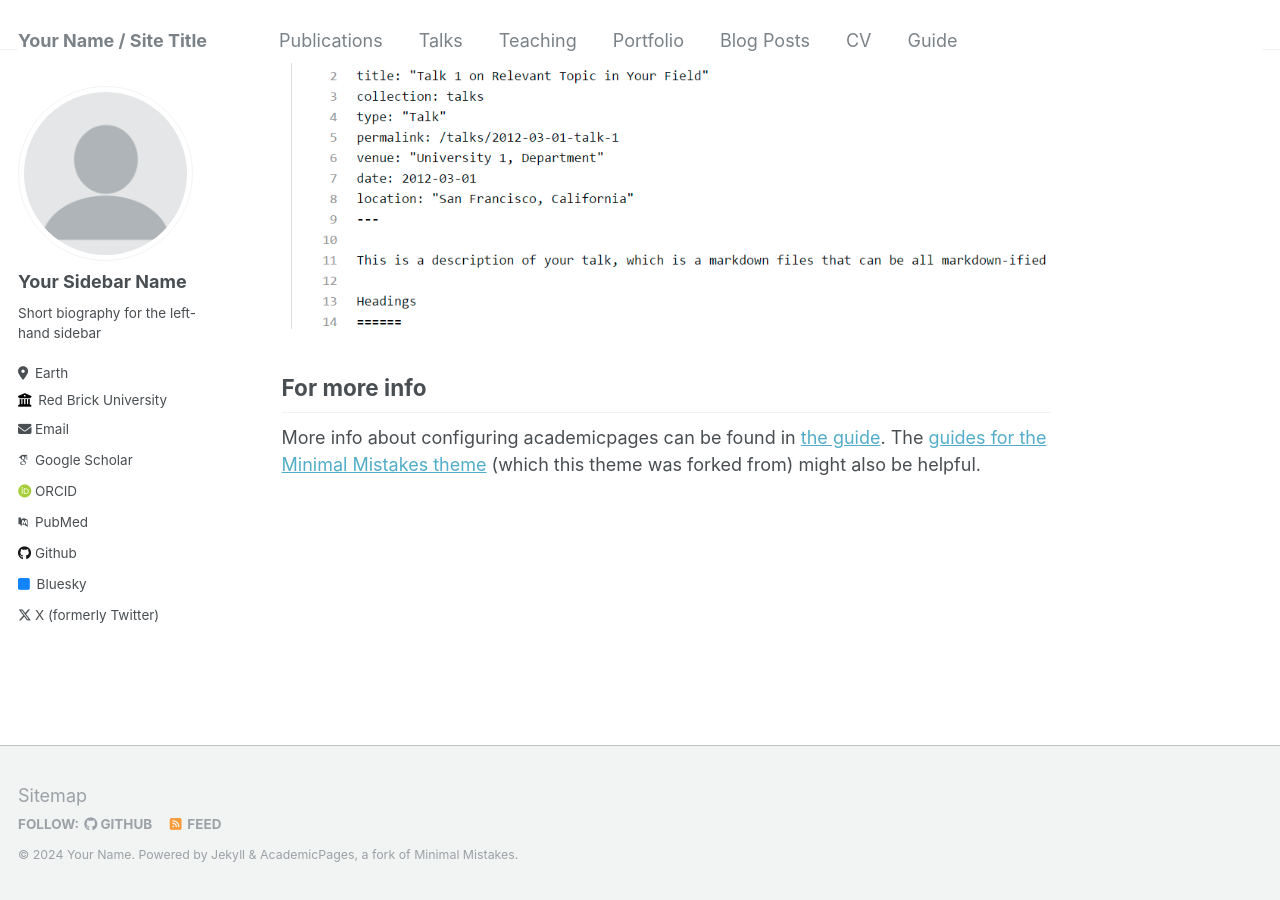
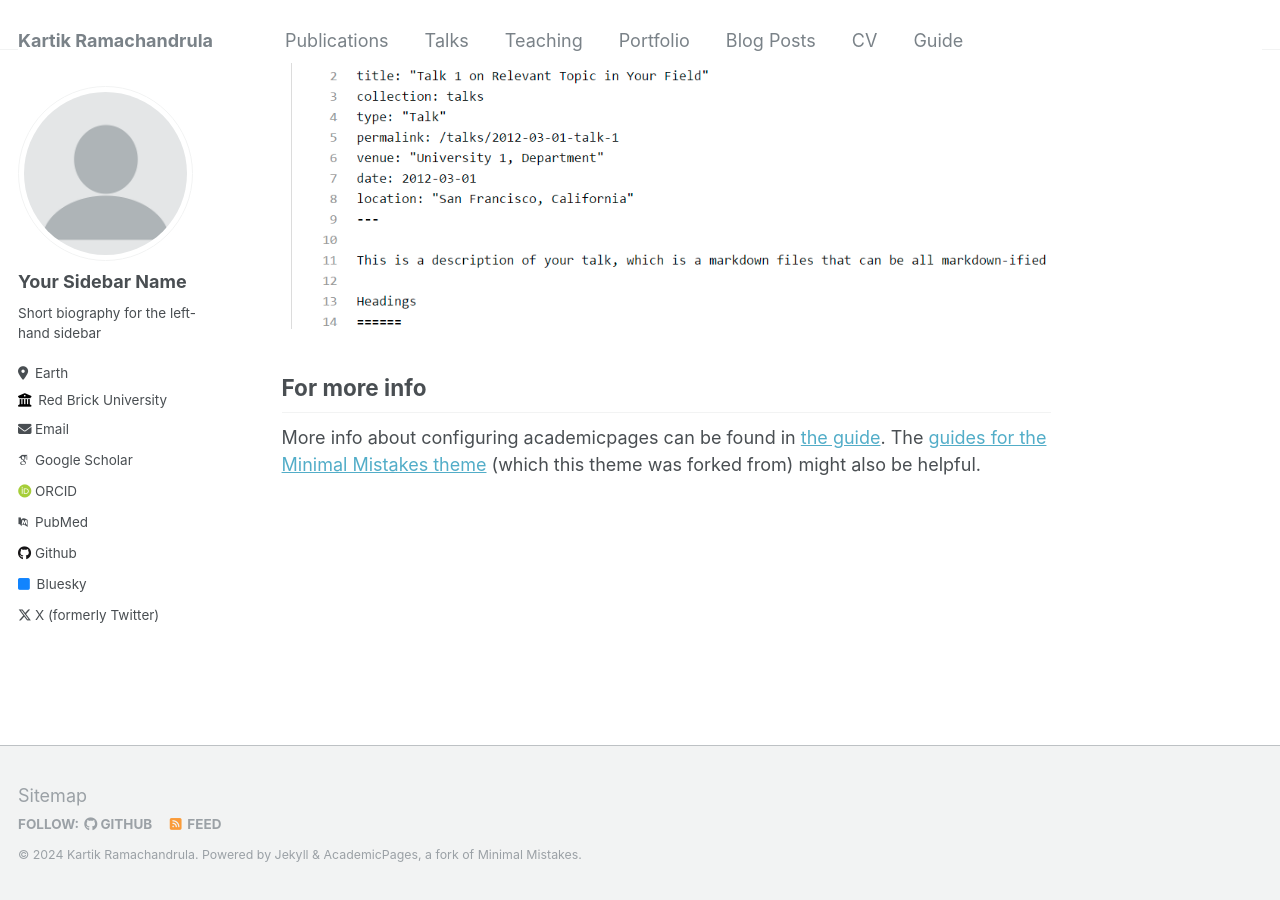
Before and after one commit to 68kartik/kartik-ramachandrula, a Jekyll site: the page built from _pages/about.md, in a window 1280 px wide and 900 px high, scrolled down 2640 px. Built offline with Jekyll 4.4.1, drawn with Linux system fonts in a browser that asks for light colours; some web fonts are replaced.

Commit message:
Update _config.yml

```diff
--- a/_config.yml
+++ b/_config.yml
@@ -8,9 +8,9 @@
 
 # Basic Site Settings
 locale                   : "en-US"
-title                    : "Your Name / Site Title"
+title                    : "Kartik Ramachandrula"
 title_separator          : "-"
-name                     : &name "Your Name"
+name                     : &name "Kartik Ramachandrula"
 description              : &description "personal description"
 url                      : https://academicpages.github.io # the base hostname & protocol for your site e.g. "https://mmistakes.github.io"
 baseurl                  : "" # the subpath of your site, e.g. "/blog"
```
